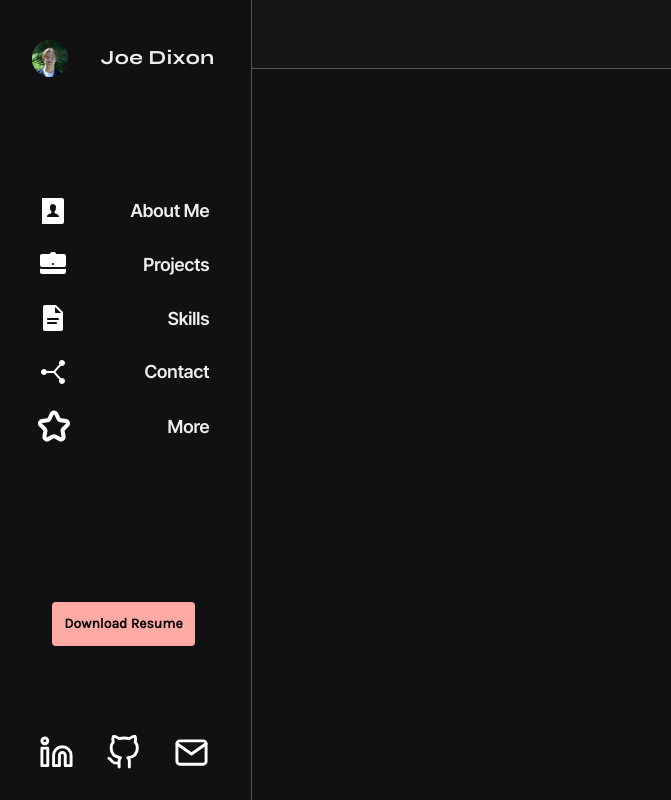
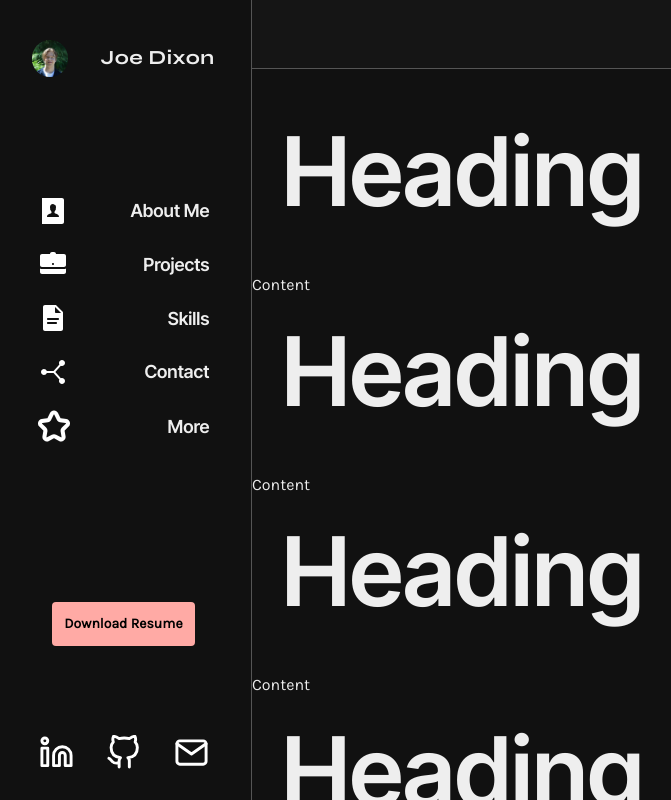
Before and after one commit to joerdixon/my-portfolio-2, a React (Create React App) app: page / in a window 1280 px wide. Both pictures are taken after a click on the element "More". Shown: the whole page, without its empty margins (4-675 px from the left). Built offline with nearby package versions, Linux system fonts and the light colour scheme.

Commit message:
more layout started

```diff
--- a/src/components/Page/Pages/More.jsx
+++ b/src/components/Page/Pages/More.jsx
@@ -17,20 +17,31 @@ import more from '../../../assets/icons/star.svg'
 
 function More() {
     return (
-        <div className='flex flex-col justify-top items-center md:w-auto'>
+        <div className='flex flex-col justify-top items-center w-full'>
             <div className='sectionheading md:sectionheading-md'>
                 <img src={more} alt="User icon on a book" className='hidden md:block md:heading-icon md:animate-slideX' />
                 <h2 className='md:animate-slideX2'>More</h2>
             </div>
-            <div className='flex flex-col justify-between items-center overflow-y-auto overflow-x-hidden'>
-                {/* TODO: Add highlighting and emphasis to certain words. */}
-                <div className='w-2/3 mt-20 mb-20 md:animate-slideX3'>
-                    <p className='text-left text-lg md:text-2xl w-full font-main'>Hello! My name is Joe and I am a Full Stack Web Developer who loves to create beautiful and functional websites. My love for the internet started with my first computer and only grew from that point onward. <br /><br />
-
-                        I’ve recently graduated from University of Washington’s Full Stack Bootcamp and have strong proficiency in both modern front-end and modern back-end technologies. Seeing the web grow and change over the years has inspired me to make my own contribution! I am passionate about creating amazing UX and accessible websites and hope to leave the internet more inclusive than I found it. <br /><br />
-
-                        Thanks for checking me out and I hope you enjoy the rest of my portfolio!
-                    </p>
+            <div className='w-full flex flex-col justify-evenly overflow-y-auto'>
+                <div className='more-section-l'>
+                    <h1 className='more-heading'>Heading</h1>
+                    <p>Content</p>
+                </div>
+                <div className='more-section-r'>
+                    <h1 className='more-heading'>Heading</h1>
+                    <p>Content</p>
+                </div>
+                <div className='more-section-l'>
+                    <h1 className='more-heading'>Heading</h1>
+                    <p>Content</p>
+                </div>
+                <div className='more-section-r'>
+                    <h1 className='more-heading'>Heading</h1>
+                    <p>Content</p>
+                </div>
+                <div className='more-section-l'>
+                    <h1 className='more-heading'>Heading</h1>
+                    <p>Content</p>
                 </div>
             </div>
         </div>
--- a/src/styles.css
+++ b/src/styles.css
@@ -323,7 +323,34 @@ a {
 
     /*================================ CONTACT ================================*/
 
+    /*================================== MORE ==================================*/
 
+    .more-section-r {
+        /* Layout */
+        width: 100%;
+        height: 200px;
+        /* Flex Settings */
+        display: flex;
+        flex-direction: column;
+    }
+
+    .more-section-l {
+        /* Layout */
+        width: 100%;
+        height: 200px;
+        /* Flex Settings */
+        display: flex;
+        flex-direction: column;
+    }
+
+    .more-heading {
+        /* Layout */
+        margin: 30px;
+        /* Decoration */
+        font-size: 6rem;
+        font-family: var(--heading-font);
+
+    }
 
     /* =============================== SITEWIDE =============================== */
 
```
